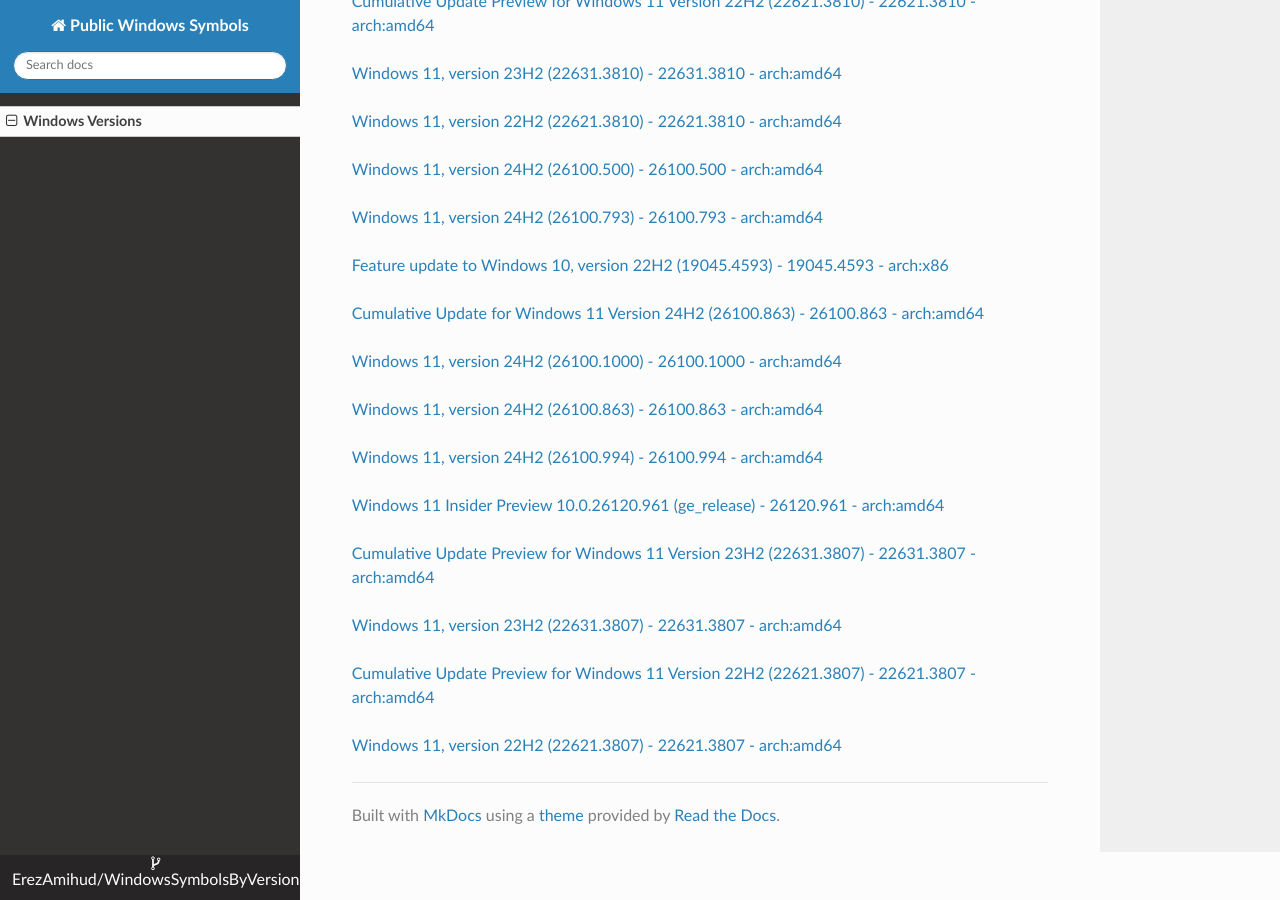
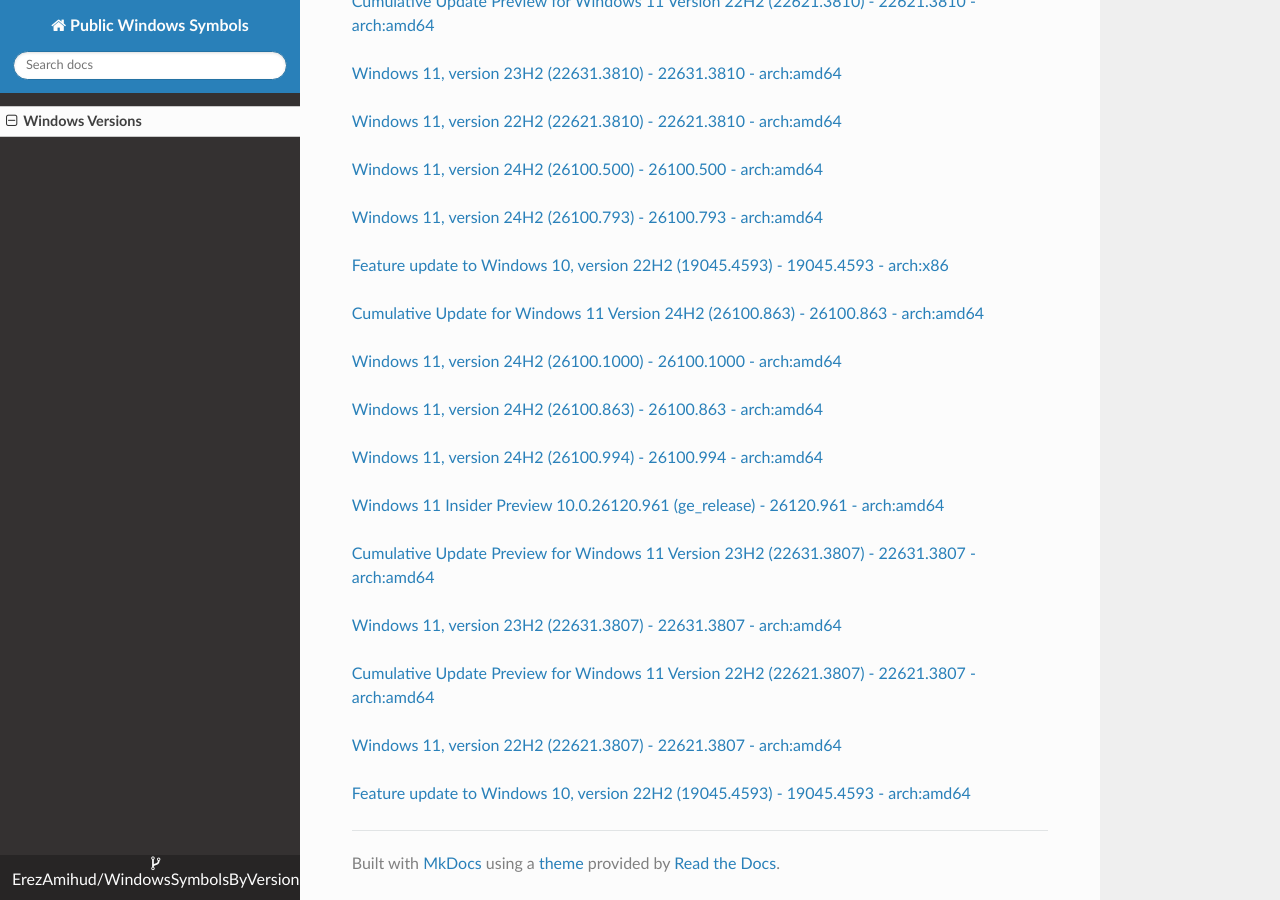
Before and after one commit to ErezAmihud/WindowsSymbolsByVersion, an MkDocs documentation site: the page built from docs/index.md, in a window 1280 px wide and 900 px high, scrolled down 12029 px. Built offline with MkDocs 1.6.1, drawn with Linux system fonts in a browser that asks for light colours; nearby versions of some CDN libraries.

Commit message:
Automated commit, add manifest for 6d014c9e-61a2-431b-a229-bc7ea20518ba

```diff
--- a/docs/index.md
+++ b/docs/index.md
@@ -628,3 +628,6 @@
 
 
 [Windows 11, version 22H2 (22621.3807) - 22621.3807 - arch:amd64](https://github.com/ErezAmihud/WindowsSymbolsByVersion/blob/main/manifests/1ab03382-9c0b-4371-8518-9ab6314d6aec.manifest)
+
+
+[Feature update to Windows 10, version 22H2 (19045.4593) - 19045.4593 - arch:amd64](https://github.com/ErezAmihud/WindowsSymbolsByVersion/blob/main/manifests/6d014c9e-61a2-431b-a229-bc7ea20518ba.manifest)
```
Also changed, not shown: process_builds.json (+1 -1 lines), 1 other file.
